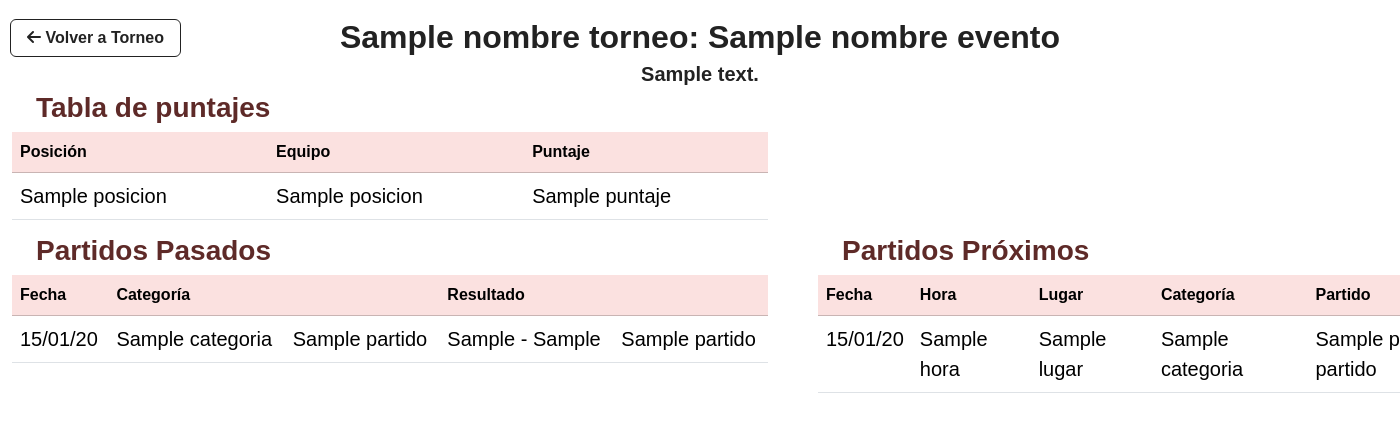
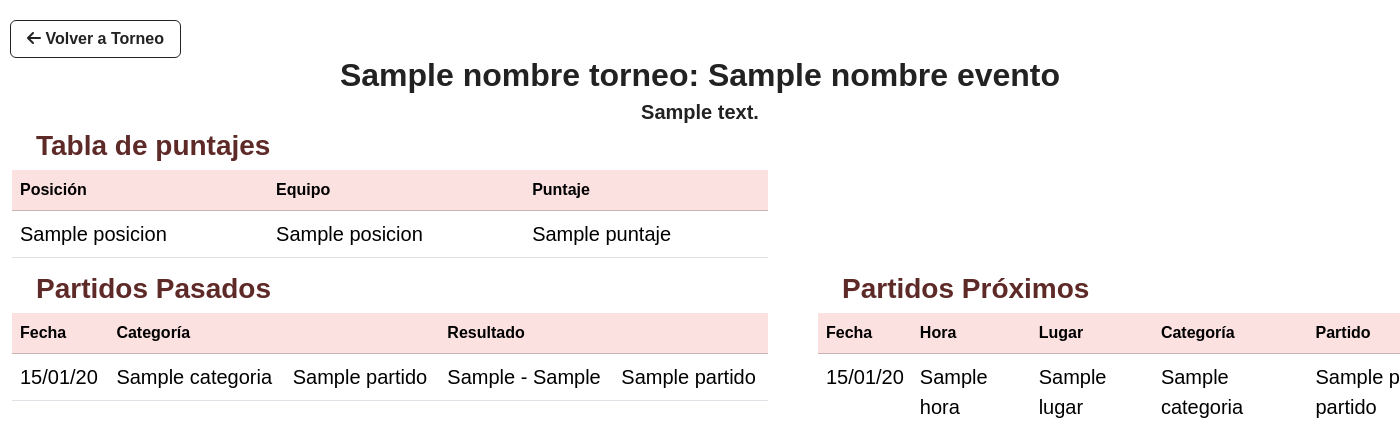
Before and after one commit to DCC-CC4401/2024-1-CC4401-1-grupo-8, a Django app: template quienvaganando/templates/quienvaganando/overview_evento.html in a window 1400 px wide; the page is wider, and only the part inside the window is pictured. Shown: the part 81-511 px from the top of that part. Run offline with Django 3.2, Linux system fonts and the light colour scheme; the template is opened without the code that fills it: most values are stand-ins (such as "Sample title", 1, 10 or a date in 2020); some libraries are stand-ins or nearby versions; some web fonts are replaced.

Commit message:
Bajar titulo en la vista del evento.

```diff
--- a/quienvaganando/templates/quienvaganando/overview_evento.html
+++ b/quienvaganando/templates/quienvaganando/overview_evento.html
@@ -22,8 +22,8 @@
       right: 20px;
    }
    .button-container {
-    top: 100px;
-    position: absolute;
+    top: -35px;
+    position: relative;
     right: 20px;
     justify-content: flex-end;
     display: flex;
@@ -32,8 +32,8 @@
     gap: 10px;
     }
     .volver {
-      position:absolute;
-      top: 100px;
+      position:relative;
+
       left: 00px;
     }
     .oscuro{
@@ -52,8 +52,11 @@
   </div>
   {% endif %}
 
-  <h2 style="font-family: 'DM Sans', sans-serif; text-align: center;" > {{ nombre_torneo }}: {{ nombre_evento }}</h2>
+  <h2 style="font-family: 'DM Sans', sans-serif; text-align: center;">
+    {{ nombre_torneo }}: {{ nombre_evento }}
+  </h2>
   <h5 style="text-align: center;">{{ descripcion }}</h5>
+
 
   <div style="float:left">
 
```
